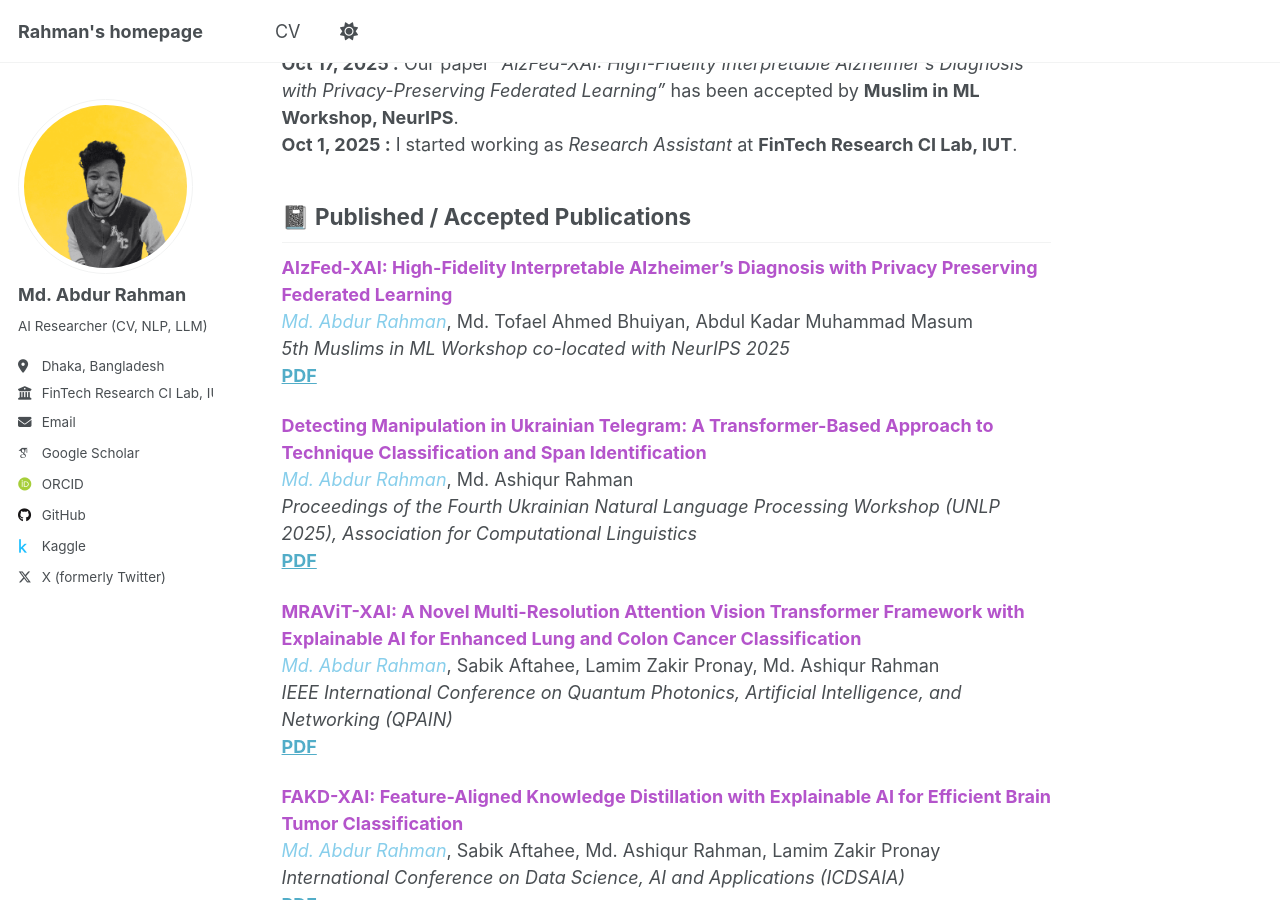
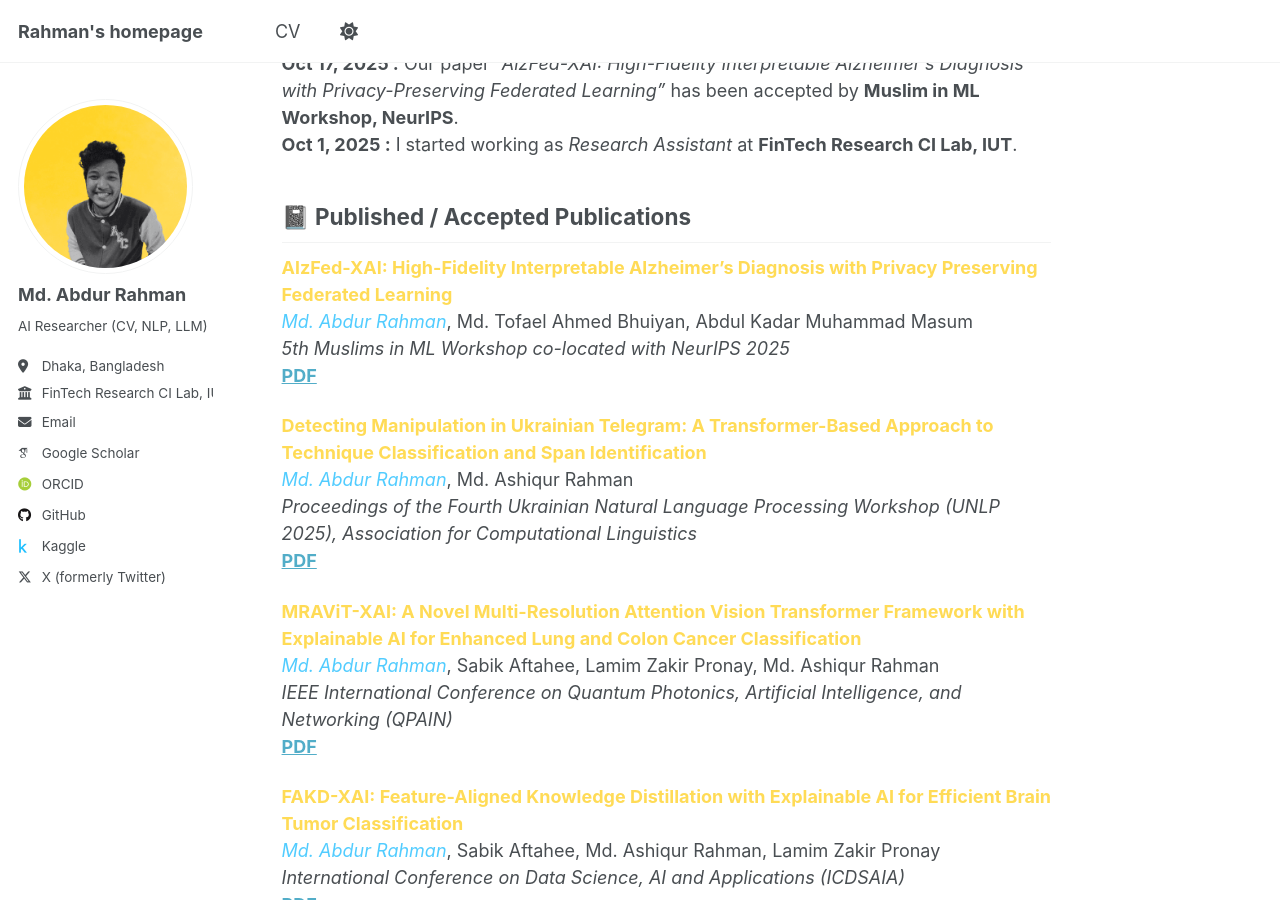
Before and after one commit to borhanitrash/borhanitrash.github.io, a Jekyll site: the page built from _pages/about.md, in a window 1280 px wide and 900 px high, scrolled down 593 px. Built offline with Jekyll 4.4.1, drawn with Linux system fonts in a browser that asks for light colours; some web fonts are replaced; a script that is not in the unit is left out.

Commit message:
Refactor publication entries in about.md
Updated publication entries with consistent formatting and authorship details.

```diff
--- a/_pages/about.md
+++ b/_pages/about.md
@@ -26,63 +26,63 @@ My current goal is to publish impactful research papers in top-tier CORE A*/A co
 
 ## 📓 Published / Accepted Publications
 
-<span style="color:#B454CB;">**AlzFed-XAI: High-Fidelity Interpretable Alzheimer’s Diagnosis with Privacy Preserving Federated Learning**</span>
-<span style="color:skyblue;">*Md. Abdur Rahman*</span>, Md. Tofael Ahmed Bhuiyan, Abdul Kadar Muhammad Masum
+<span style="color:#ffdb56;">**AlzFed-XAI: High-Fidelity Interpretable Alzheimer’s Diagnosis with Privacy Preserving Federated Learning**</span>
+<span style="color:#51ccff;">*Md. Abdur Rahman*</span>, Md. Tofael Ahmed Bhuiyan, Abdul Kadar Muhammad Masum
 *5th Muslims in ML Workshop co-located with NeurIPS 2025*
 [**PDF**](/files/AlzFed_XAI.pdf)
 
-<span style="color:#B454CB;">**Detecting Manipulation in Ukrainian Telegram: A Transformer-Based Approach to Technique Classification and Span Identification**</span>
-<span style="color:skyblue;">*Md. Abdur Rahman*</span>, Md. Ashiqur Rahman
+<span style="color:#ffdb56;">**Detecting Manipulation in Ukrainian Telegram: A Transformer-Based Approach to Technique Classification and Span Identification**</span>
+<span style="color:#51ccff;">*Md. Abdur Rahman*</span>, Md. Ashiqur Rahman
 *Proceedings of the Fourth Ukrainian Natural Language Processing Workshop (UNLP 2025), Association for Computational Linguistics*
 [**PDF**](/files/UNLP Workshop ACL 25.pdf)
 
-<span style="color:#B454CB;">**MRAViT-XAI: A Novel Multi-Resolution Attention Vision Transformer Framework with Explainable AI for Enhanced Lung and Colon Cancer Classification**</span>
-<span style="color:skyblue;">*Md. Abdur Rahman*</span>, Sabik Aftahee, Lamim Zakir Pronay, Md. Ashiqur Rahman
+<span style="color:#ffdb56;">**MRAViT-XAI: A Novel Multi-Resolution Attention Vision Transformer Framework with Explainable AI for Enhanced Lung and Colon Cancer Classification**</span>
+<span style="color:#51ccff;">*Md. Abdur Rahman*</span>, Sabik Aftahee, Lamim Zakir Pronay, Md. Ashiqur Rahman
 *IEEE International Conference on Quantum Photonics, Artificial Intelligence, and Networking (QPAIN)*
 [**PDF**](/files/MRAViT XAI IEEE QPAIN 25.pdf)
 
-<span style="color:#B454CB;">**FAKD-XAI: Feature-Aligned Knowledge Distillation with Explainable AI for Efficient Brain Tumor Classification**</span>
-<span style="color:skyblue;">*Md. Abdur Rahman*</span>, Sabik Aftahee, Md. Ashiqur Rahman, Lamim Zakir Pronay
+<span style="color:#ffdb56;">**FAKD-XAI: Feature-Aligned Knowledge Distillation with Explainable AI for Efficient Brain Tumor Classification**</span>
+<span style="color:#51ccff;">*Md. Abdur Rahman*</span>, Sabik Aftahee, Md. Ashiqur Rahman, Lamim Zakir Pronay
 *International Conference on Data Science, AI and Applications (ICDSAIA)*
 [**PDF**](/files/FAKD_XAI ICDSAIA 25.pdf)
 
-<span style="color:#B454CB;">**SmolLab SEU at BEA 2025 Shared Task: A Transformer-Based Framework for Multi-Track Pedagogical Evaluation of AI-Powered Tutors**</span>
-<span style="color:skyblue;">*Md. Abdur Rahman*</span>, Md. Al Amin, Sabik Aftahee, Muhammad Junayed, Md. Ashiqur Rahman
+<span style="color:#ffdb56;">**SmolLab SEU at BEA 2025 Shared Task: A Transformer-Based Framework for Multi-Track Pedagogical Evaluation of AI-Powered Tutors**</span>
+<span style="color:#51ccff;">*Md. Abdur Rahman*</span>, Md. Al Amin, Sabik Aftahee, Muhammad Junayed, Md. Ashiqur Rahman
 *Proceedings of the 20th Workshop on Innovative Use of NLP for Building Educational Applications (BEA 2025), Association for Computational Linguistics*
 [**PDF**](/files/BEA Workshop ACL 25.pdf)
 
-<span style="color:#B454CB;">**SmolLab SEU at MAHED 2025: Do Arabic-Native Encoders Surpass Multilingual Models in Detecting the Nuances of Hope, Hate, and Emotion?**</span>
-<span style="color:skyblue;">*Md. Abdur Rahman*</span>, Md. Sabbir Dewan, Md. Tofael Ahmed Bhuiyan, Md. Ashiqur Rahman
+<span style="color:#ffdb56;">**SmolLab SEU at MAHED 2025: Do Arabic-Native Encoders Surpass Multilingual Models in Detecting the Nuances of Hope, Hate, and Emotion?**</span>
+<span style="color:#51ccff;">*Md. Abdur Rahman*</span>, Md. Sabbir Dewan, Md. Tofael Ahmed Bhuiyan, Md. Ashiqur Rahman
 *Proceedings of the Third Arabic Natural Language Processing Conference (ArabicNLP 2025), Empirical Methods in Natural Language Processing (EMNLP 2025)*
 [**PDF**](/files/17_SmolLab_SEU_at_MAHED_2025_D.pdf)
 
-<span style="color:#B454CB;">**FedAvg-ResNet50: Privacy-Preserving Explainable Acute Leukemia Classification**</span>
-Md. Tofael Ahmed Bhuiyan, <span style="color:skyblue;">*Md. Abdur Rahman*</span>, Zakir Hossain, Md. Fokrul Islam Khan, Abdul Kadar Muhammad Masum
+<span style="color:#ffdb56;">**FedAvg-ResNet50: Privacy-Preserving Explainable Acute Leukemia Classification**</span>
+Md. Tofael Ahmed Bhuiyan, <span style="color:#51ccff;">*Md. Abdur Rahman*</span>, Zakir Hossain, Md. Fokrul Islam Khan, Abdul Kadar Muhammad Masum
 *5th International Conference on Applied Intelligence and Informatics (AII 2025, USA)*
 [**PDF**](/files/Leukemia using FedAvg+ResNet50 AII25 .pdf)
 
-<span style="color:#B454CB;">**PneumoniaXAttnNet: An Attention-Driven Xception Framework for Accurate Pneumonia Classification with XAI**</span>
-Tanvir Ahmed, <span style="color:skyblue;">*Md. Abdur Rahman*</span>, Md. Delower Hossain, Yousuf Howlader, Md. Mahi Uddin, Md. Tajuddin, Md. Illeas Hossain, Md. Mijanur Rahman
+<span style="color:#ffdb56;">**PneumoniaXAttnNet: An Attention-Driven Xception Framework for Accurate Pneumonia Classification with XAI**</span>
+Tanvir Ahmed, <span style="color:#51ccff;">*Md. Abdur Rahman*</span>, Md. Delower Hossain, Yousuf Howlader, Md. Mahi Uddin, Md. Tajuddin, Md. Illeas Hossain, Md. Mijanur Rahman
 *2nd IEEE Conference on Computing Applications and Systems (COMPAS 2025)*
 [**PDF**](/files/Lung_Pneumonia__Review final.pdf)
 
-<span style="color:#B454CB;">**CerviTrans-XAI: An Explainable Vision Transformer Ensemble for Accurate Cervical Cancer Classification**</span>
-Md. Delower Hossain, Md. Mijanur Rahman, <span style="color:skyblue;">*Md. Abdur Rahman*</span>, Tanvir Ahmed, Sujay Dhar, Ornab Biswass
+<span style="color:#ffdb56;">**CerviTrans-XAI: An Explainable Vision Transformer Ensemble for Accurate Cervical Cancer Classification**</span>
+Md. Delower Hossain, Md. Mijanur Rahman, <span style="color:#51ccff;">*Md. Abdur Rahman*</span>, Tanvir Ahmed, Sujay Dhar, Ornab Biswass
 *2nd IEEE Conference on Computing Applications and Systems (COMPAS 2025)*
 [**PDF**](/files/Cervical final.pdf)
 
-<span style="color:#B454CB;">**SmolLab SEU at CheckThat! 2025: How Well Do Multilingual Transformers Transfer Across News Domains for Cross-lingual Subjectivity Detection?**</span>
-<span style="color:skyblue;">*Md. Abdur Rahman*</span>, Md. Al Amin, Md. Sabbir Dewan, Md. Jahid Hasan, Md. Ashiqur Rahman
+<span style="color:#ffdb56;">**SmolLab SEU at CheckThat! 2025: How Well Do Multilingual Transformers Transfer Across News Domains for Cross-lingual Subjectivity Detection?**</span>
+<span style="color:#51ccff;">*Md. Abdur Rahman*</span>, Md. Al Amin, Md. Sabbir Dewan, Md. Jahid Hasan, Md. Ashiqur Rahman
 *CheckThat! Lab Workshop, 16th Conference and Labs of the Evaluation Forum*
 [**PDF**](/files/CheckThat Lab_at_CLEF_2025.pdf)
 
-<span style="color:#B454CB;">**Hinterwelt@LT-EDI 2025: A Transformer-Based Approach for Identifying Racial Hoaxes in Code-Mixed Hindi-English Social Media Narratives**</span>
-<span style="color:skyblue;">*Md. Abdur Rahman*</span>, Md. Al Amin, Sabik Aftahee, Md. Ashiqur Rahman
+<span style="color:#ffdb56;">**Hinterwelt@LT-EDI 2025: A Transformer-Based Approach for Identifying Racial Hoaxes in Code-Mixed Hindi-English Social Media Narratives**</span>
+<span style="color:#51ccff;">*Md. Abdur Rahman*</span>, Md. Al Amin, Sabik Aftahee, Md. Ashiqur Rahman
 *LT-EDI Workshop, 5th Conference on Language, Data and Knowledge*
 [**PDF**](/files/SOCIAL_MEDIA LDK 25.pdf)
 
-<span style="color:#B454CB;">**Hinterwelt@LT-EDI 2025: A Transformer-Based Detection of Caste and Migration Hate Speech in Tamil Social Media**</span>
-Md. Al Amin∗, Sabik Aftahee∗, <span style="color:skyblue;">*Md. Abdur Rahman*</span>∗, Md. Sajid Hossain Khan, Md. Ashiqur Rahman
+<span style="color:#ffdb56;">**Hinterwelt@LT-EDI 2025: A Transformer-Based Detection of Caste and Migration Hate Speech in Tamil Social Media**</span>
+Md. Al Amin∗, Sabik Aftahee∗, <span style="color:#51ccff;">*Md. Abdur Rahman*</span>∗, Md. Sajid Hossain Khan, Md. Ashiqur Rahman
 *LT-EDI Workshop, 5th Conference on Language, Data and Knowledge*
 ∗Authors contributed equally to this work.
 [**PDF**](/files/Caste_Tamil LDK 25.pdf)
@@ -90,50 +90,50 @@ Md. Al Amin∗, Sabik Aftahee∗, <span style="color:skyblue;">*Md. Abdur Rahman
 
 ## 📘 Under Review Publications
 
-<span style="color:#B454CB;">**MangoLeafNet-XAI: An Attention-Enhanced Deep Learning Architecture for Accurate and Interpretable Mango Leaf Disease Classification**</span>
-<span style="color:skyblue;">*1st Author*</span>
+<span style="color:#ffdb56;">**MangoLeafNet-XAI: An Attention-Enhanced Deep Learning Architecture for Accurate and Interpretable Mango Leaf Disease Classification**</span>
+<span style="color:#51ccff;">*1st Author*</span>
 *Submitted to Future Generation Computer Systems — Journal*
 
-<span style="color:#B454CB;">**FedMal-XAI: An Explainable Federated Vision Transformer Leveraging Knowledge Distillation for Privacy-Preserving Malaria Detection**</span>
-<span style="color:skyblue;">*2nd Author*</span>
+<span style="color:#ffdb56;">**FedMal-XAI: An Explainable Federated Vision Transformer Leveraging Knowledge Distillation for Privacy-Preserving Malaria Detection**</span>
+<span style="color:#51ccff;">*2nd Author*</span>
 *Submitted to Information Fusion — Journal*
 
-<span style="color:#B454CB;">**ChakmaBridge: A Five-Way Parallel Corpus for Navigating the Script Divide in an Endangered Language**</span>
-<span style="color:skyblue;">*1st Author*</span>
+<span style="color:#ffdb56;">**ChakmaBridge: A Five-Way Parallel Corpus for Navigating the Script Divide in an Endangered Language**</span>
+<span style="color:#51ccff;">*1st Author*</span>
 *Submitted to Second Bangla Language Processing Workshop co-located with AACL-IJCNLP*
 
-<span style="color:#B454CB;">**BhasaBodh: Bridging Bangla Dialects and Romanized Forms through Machine Translation**</span>
-<span style="color:skyblue;">*2nd Author*</span>
+<span style="color:#ffdb56;">**BhasaBodh: Bridging Bangla Dialects and Romanized Forms through Machine Translation**</span>
+<span style="color:#51ccff;">*2nd Author*</span>
 *Submitted to Second Bangla Language Processing Workshop co-located with AACL-IJCNLP*
 
-<span style="color:#B454CB;">**SmishGuard: An Interpretable Transformer Ensemble Framework for Bangla Smishing Detection**</span>
-<span style="color:skyblue;">*1st Author*</span>
+<span style="color:#ffdb56;">**SmishGuard: An Interpretable Transformer Ensemble Framework for Bangla Smishing Detection**</span>
+<span style="color:#51ccff;">*1st Author*</span>
 *Submitted to 6th IEEE International Conference on Telecommunications and Photonics (ICTP 2025)*
 
-<span style="color:#B454CB;">**X-ArsenicDistill: An Efficient and Interpretable Framework for Arsenicosis Classification via Knowledge Distillation**</span>
-<span style="color:skyblue;">*1st Author*</span>
+<span style="color:#ffdb56;">**X-ArsenicDistill: An Efficient and Interpretable Framework for Arsenicosis Classification via Knowledge Distillation**</span>
+<span style="color:#51ccff;">*1st Author*</span>
 *Submitted to 28th International Conference on Computer and Information Technology (ICCIT 2025)*
 
-<span style="color:#B454CB;">**MalariaNet-XAI: An Explainable Deep Ensemble Framework for Accurate Malaria Detection**</span>
-<span style="color:skyblue;">*1st Author*</span>
+<span style="color:#ffdb56;">**MalariaNet-XAI: An Explainable Deep Ensemble Framework for Accurate Malaria Detection**</span>
+<span style="color:#51ccff;">*1st Author*</span>
 *Submitted to 28th International Conference on Computer and Information Technology (ICCIT 2025)*
 
-<span style="color:#B454CB;">**Advancing Military Cybersecurity: A Scalable Ensemble Framework with SHAP Analysis for Military Operations**</span>
-<span style="color:skyblue;">*2nd Author*</span>
+<span style="color:#ffdb56;">**Advancing Military Cybersecurity: A Scalable Ensemble Framework with SHAP Analysis for Military Operations**</span>
+<span style="color:#51ccff;">*2nd Author*</span>
 *Submitted to 6th IEEE International Conference on Telecommunications and Photonics (ICTP 2025)*
 
-<span style="color:#B454CB;">**SentimentFusion-Net: A Hybrid ML-DL Framework for Benchmarking ChatGPT User Opinions on Twitter**</span>
-<span style="color:skyblue;">*2nd Author*</span>
+<span style="color:#ffdb56;">**SentimentFusion-Net: A Hybrid ML-DL Framework for Benchmarking ChatGPT User Opinions on Twitter**</span>
+<span style="color:#51ccff;">*2nd Author*</span>
 *Submitted to 28th International Conference on Computer and Information Technology (ICCIT 2025)*
 
-<span style="color:#B454CB;">**FedNetXAI: Privacy-Preserving Federated EfficientNet B4 for Multi-Class Alzheimer’s Disease Classification with Explainable AI**</span>
-<span style="color:skyblue;">*2nd Author*</span>
+<span style="color:#ffdb56;">**FedNetXAI: Privacy-Preserving Federated EfficientNet B4 for Multi-Class Alzheimer’s Disease Classification with Explainable AI**</span>
+<span style="color:#51ccff;">*2nd Author*</span>
 *Submitted to 12th International Conference on Next-generation Computing, Communication, Systems and Security (NSysS 2025)*
 
-<span style="color:#B454CB;">**FabXAI-Net: An Attention-Enhanced Custom CNN Framework with Explainable AI for Fabric Fault Detection**</span>
-<span style="color:skyblue;">*3rd Author*</span>
+<span style="color:#ffdb56;">**FabXAI-Net: An Attention-Enhanced Custom CNN Framework with Explainable AI for Fabric Fault Detection**</span>
+<span style="color:#51ccff;">*3rd Author*</span>
 *Submitted to 7th IEEE International Conference on Sustainable Technologies for Industry 5.0 (STI 2025)*
 
-<span style="color:#B454CB;">**DeepSea-Net: A YOLO Based Framework for Real-Time Detection and Classification of Underwater Plastic Pollution**</span>
-<span style="color:skyblue;">*4th Author*</span>
+<span style="color:#ffdb56;">**DeepSea-Net: A YOLO Based Framework for Real-Time Detection and Classification of Underwater Plastic Pollution**</span>
+<span style="color:#51ccff;">*4th Author*</span>
 *Submitted to 7th International Conference on Sustainable Technologies for Industry 5.0 (2025)*
```
